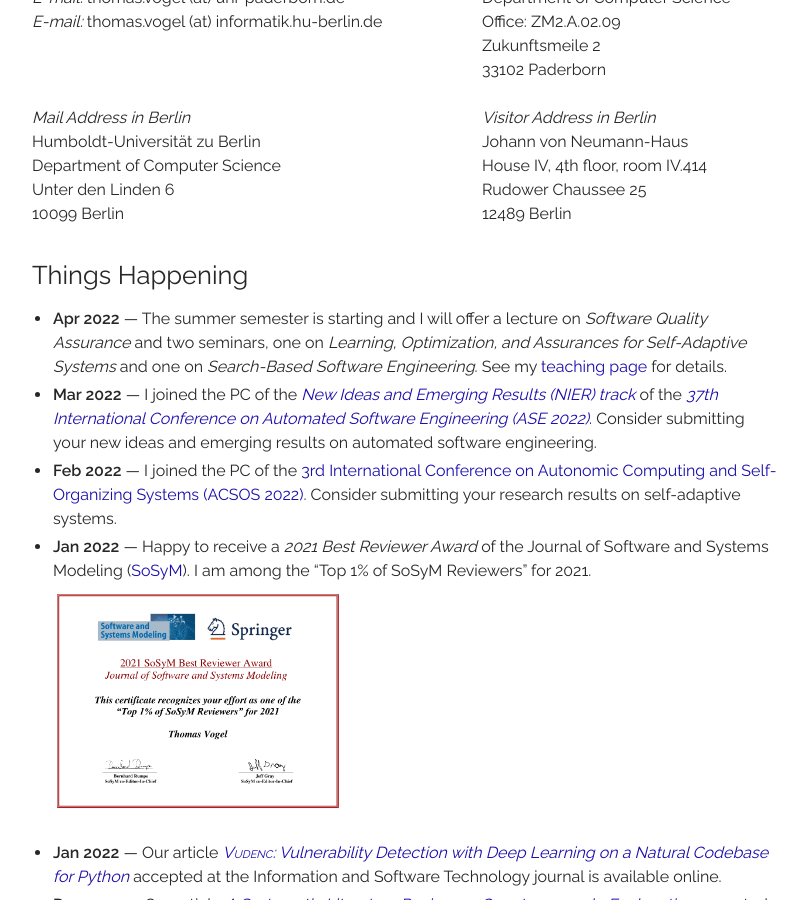
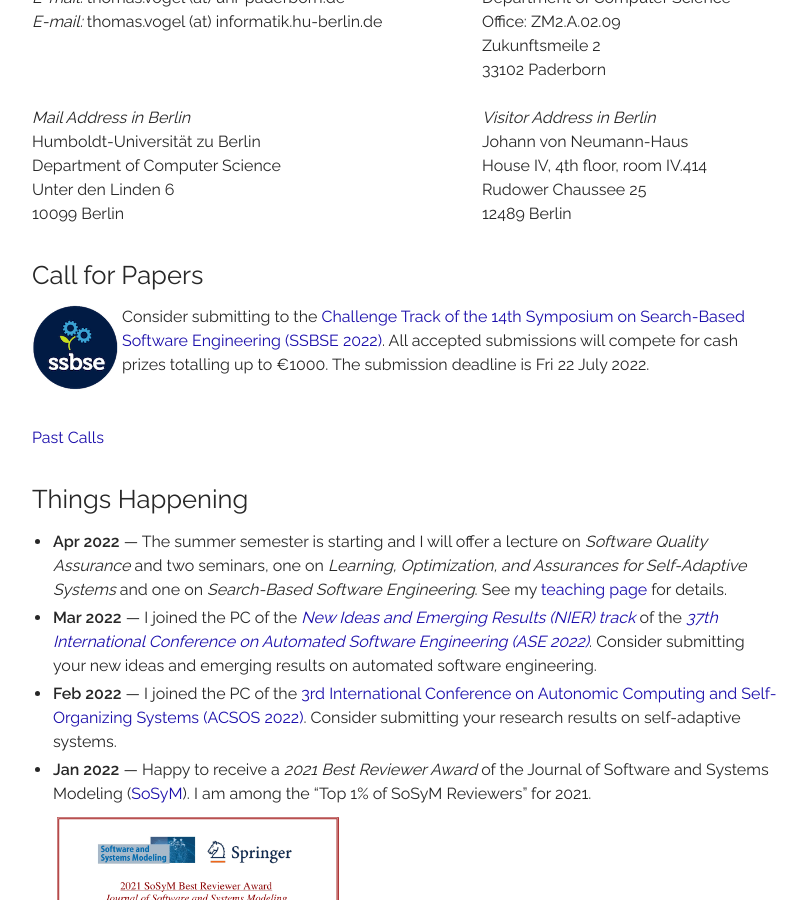
Before and after one commit to thomas-vogel/thomas-vogel.github.io, a Jekyll site: the page built from index.md, in a window 1280 px wide and 900 px high, scrolled down 609 px. Shown: the whole window, without its empty margins (233-1040 px from the left). Built offline with Jekyll 4.4.1, drawn with Linux system fonts in a browser that asks for light colours.

Commit message:
Add Call for SSBSE 2022 Challenge Track.

```diff
--- a/index.md
+++ b/index.md
@@ -50,10 +50,19 @@ His research interests are in the areas of (search-based) software engineering,
 </section>
 
 
-<!--
-## Call for Participation, Papers, and Artifacts
 
+## Call for Papers
 
+<section class="vcard" style="margin-top: 10px">
+    <div style="width: 12%; float: left;">
+      <a href="https://conf.researchr.org/track/ssbse-2022/ssbse-2022-challenge" target="_blank">
+        <img style="width: 95%;" src="/assets/img/ssbse.png" alt="SSBSE 2022 Challenge Track">
+      </a>
+    </div>
+    <div style="margin-left: 0%;">
+      Consider submitting to the <a href="https://conf.researchr.org/track/ssbse-2022/ssbse-2022-challenge" target="_blank">Challenge Track of the 14th Symposium on Search-Based Software Engineering (SSBSE 2022)</a>. All accepted submissions will compete for cash prizes totalling up to €1000. The submission deadline is Fri 22 July 2022.
+    </div>
+</section>
 
 <BR />
 <section class="vcard" style="margin-top: 25px;">
@@ -61,8 +70,6 @@ His research interests are in the areas of (search-based) software engineering,
 <a href="pastcalls.html">Past Calls</a>
 </div>
 </section>
--->
-
 
 
 ## Things Happening
```
